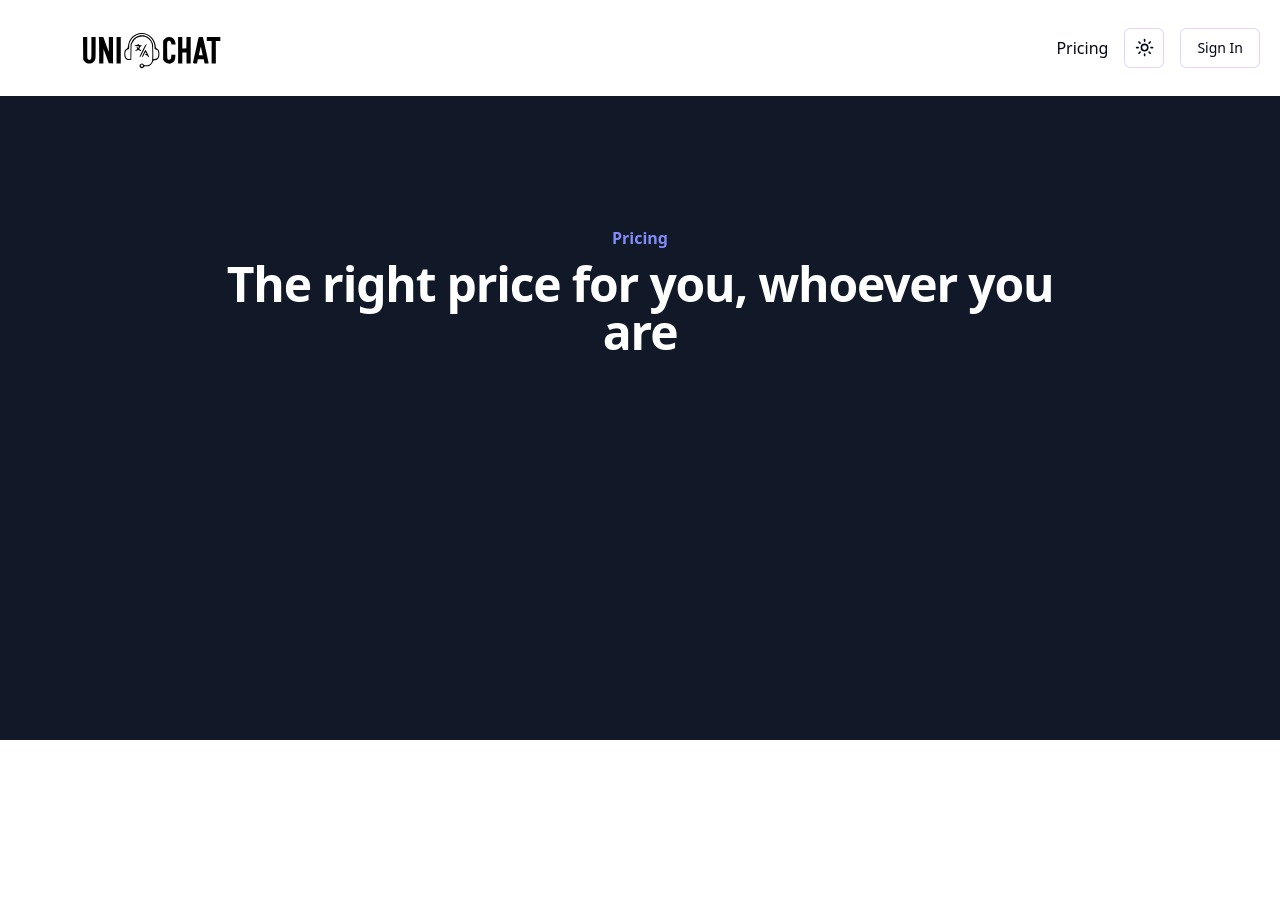
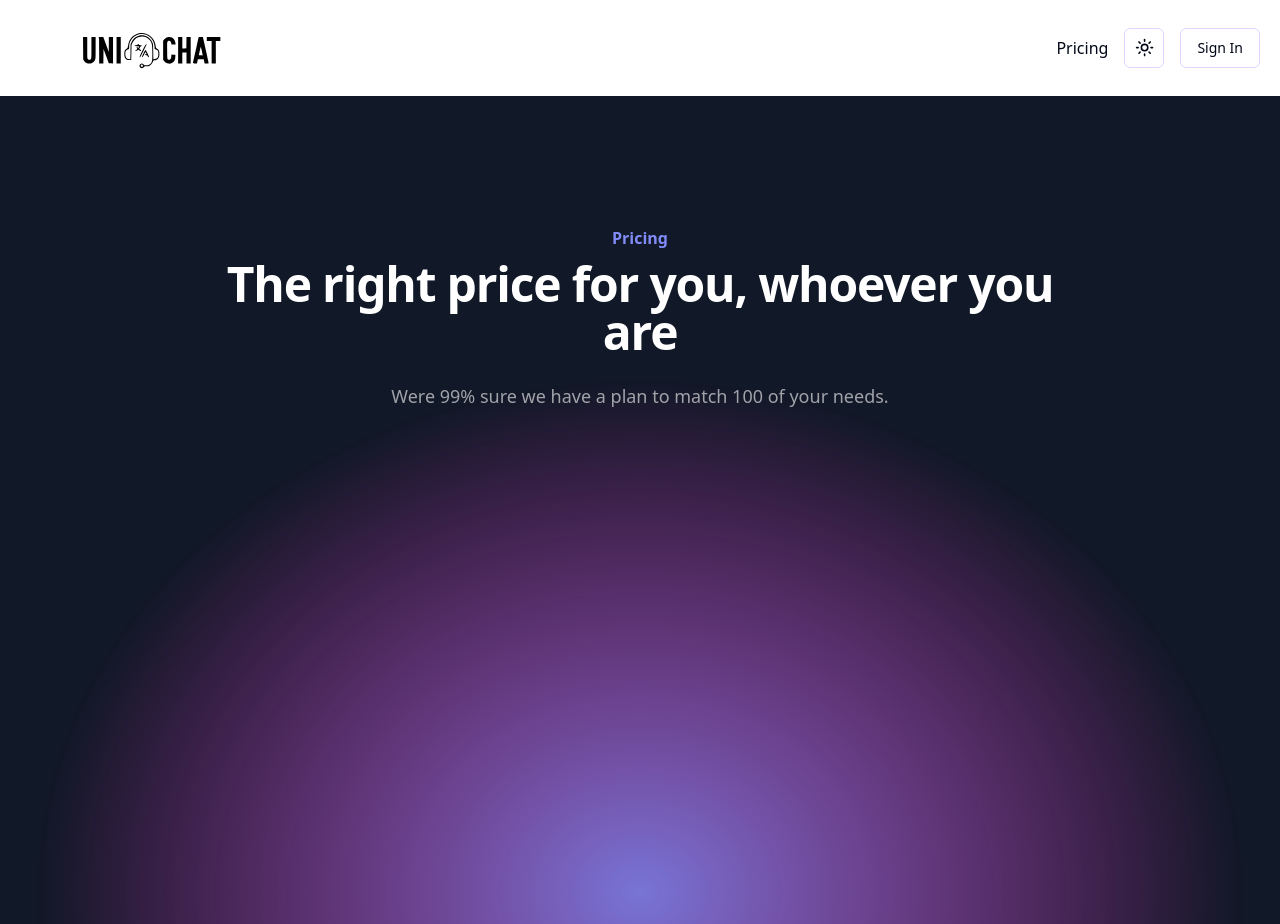
Before and after one commit to CodebyCyrus/saas-unitalk, a Next.js app: page /pricing in a window 1280 px wide. Before the commit the page ends 800 px from the top, so only its background shows below. Built offline with nearby package versions, Linux system fonts and the light colour scheme; no server answers.

Commit message:
Pricing card added

```diff
--- a/app/pricing/page.tsx
+++ b/app/pricing/page.tsx
@@ -1,3 +1,5 @@
+import { PricingCards } from "@/components/PricingCards";
+
 const PricingPage = () => {
   return (
     <div className="isolate overflow-hidden bg-gray-900">
@@ -12,6 +14,34 @@ const PricingPage = () => {
             whoever you are
           </p>
         </div>
+        <div className="relative mt-6">
+          <p className="mx-auto max-w-2xl text-lg leading-8 text-white/60">
+            Were 99% sure we have a plan to match 100 of your needs.
+          </p>
+          <svg
+            viewBox="0 0 1208 1024"
+            className="absolute  -top-10 left-1/2 -z-10 h-[64rem] -translate-x-1/2 [mask-image:radial-gradient(closest-side,white,transparent)] sm:-top-12 md:-top-20 lg:-top-12 xl:top-0  "
+          >
+            <ellipse
+              cx={604}
+              cy={512}
+              rx={604}
+              ry={512}
+              fill="url(#radial-gradient-pricing)"
+            />
+            <defs>
+              <radialGradient id="radial-gradient-pricing">
+                <stop stopColor="#7775D6" />
+                <stop offset={1} stopColor="#E935C1" />
+              </radialGradient>
+            </defs>
+          </svg>
+        </div>
+      </div>
+      <div className="flow-root  pb-24 sm:pb-32">
+        <div className="-mt-80">
+          <PricingCards redirect={true} />
+        </div>
       </div>
     </div>
   );
--- a/components/Header.tsx
+++ b/components/Header.tsx
@@ -10,7 +10,7 @@ import CreateChatButton from "./CreateChatButton";
 async function Header() {
   const session = await getServerSession(authOptions);
   return (
-    <header className="sticky top-0 z-0 bg-white dark:bg-gray-900">
+    <header className="sticky top-0 z-50 bg-white dark:bg-gray-900">
       <nav className="flex flex-col sm:flex-row items-center p-5 pl-2 bg-white dark:bg-gray-900 max-w-7xl mx-auto">
         <Logo />
 
--- /dev/null
+++ b/components/PricingCards.tsx
@@ -0,0 +1,40 @@
+const tiers = [
+  {
+    name: "Starter",
+    id: null,
+    href: "#",
+    priceMonthly: null,
+    desciption: "Get chatting right away with anyone, anywhere!",
+    features: [
+      "20 Message Chat Limit in Chats",
+      "2 Participant limit in chat",
+      "3 Chat Rooms limit",
+      "Supports 2 languages",
+      "48-hour support response time",
+    ],
+  },
+  {
+    name: "Pro",
+    id: "code",
+    href: "#",
+    priceMonthly: "5.99$",
+    desciption: "Unlock the Full potential with Pro!",
+    features: [
+      "Unlimited Messages in Chats",
+      "Unlimited Participant in chats",
+      "Unlimited Chat Rooms",
+      "Supports up tp +10 languages",
+      "Multimedia support in chats (cooming soon)",
+      "1-hour, dedicated support response time",
+      "Early access to new features",
+    ],
+  },
+];
+
+export const PricingCards = ({ redirect }: { redirect: boolean }) => {
+  return (
+    <div>
+      <div className="mx-auto grid max-w-md grid-cols-1 gap-8 lg:max-w-4xl lg:grid-cols"></div>
+    </div>
+  );
+};
```
